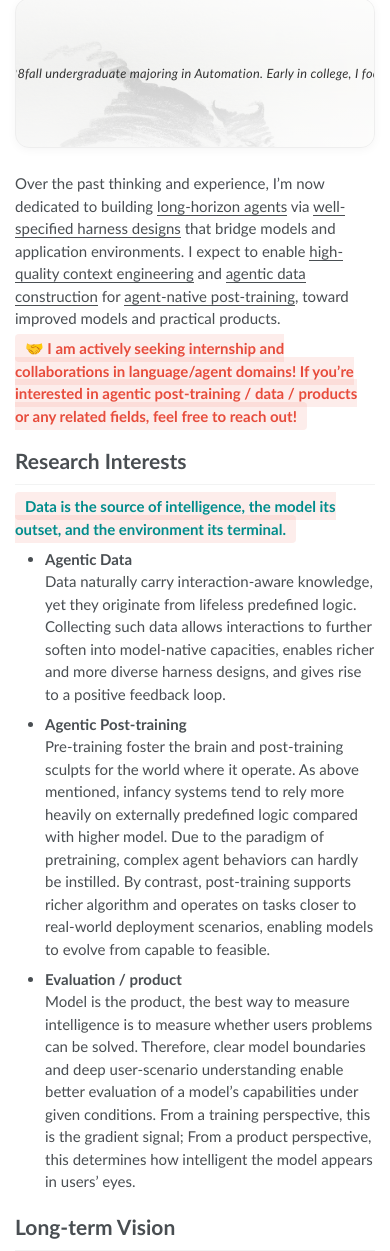
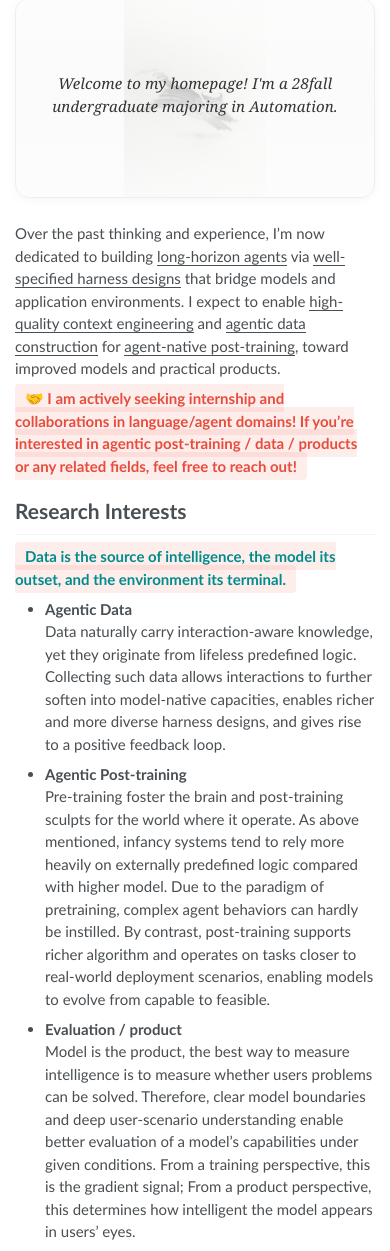
Before and after one commit to HuanLi0311/HuanLi0311.github.io, a Jekyll site: the page built from _pages/main.md, in a window 390 px wide and 1400 px high, cut to the strip 149-1400 px from the top of the window. Built offline with Jekyll 4.4.1, drawn with Linux system fonts in a browser that asks for light colours; some of the changed lines change nothing that is shown.

Commit message:
Rework hero banner: taller with full cat visible, alternating fade text
- Banner height 210px -> 300px, image uses object-fit: contain so the
  whole cat shows instead of a cropped slice
- Replace scrolling marquee with two-line alternating crossfade
  (16s cycle, each intro sentence shown on a single line sized to
  the banner width via container query units)
- Mobile (<768px): wrap lines at readable sizes; reduced-motion
  shows both lines statically

```diff
--- a/_pages/main.md
+++ b/_pages/main.md
@@ -13,13 +13,14 @@
 <style>
 .hero-banner {
   position: relative;
-  height: 210px;
+  height: 300px;
   overflow: hidden;
   border-radius: 14px;
   margin: 0.4em 0 1.6em 0;
   background: #fafafa;
   border: 1px solid #eee;
   box-shadow: 0 2px 10px rgba(0, 0, 0, 0.04);
+  container-type: inline-size;
   animation: hero-fade-in 0.9s ease both;
 }
 .hero-banner__bg {
@@ -27,8 +28,8 @@
   inset: 0;
   width: 100%;
   height: 100%;
-  object-fit: cover;
-  object-position: center 38%;
+  object-fit: contain;
+  object-position: center;
   opacity: 0.22;
   pointer-events: none;
   user-select: none;
@@ -36,47 +37,57 @@
 .hero-banner__overlay {
   position: absolute;
   inset: 0;
-  background: linear-gradient(180deg, rgba(255,255,255,0.55) 0%, rgba(255,255,255,0.15) 45%, rgba(255,255,255,0.55) 100%);
+  background: linear-gradient(180deg, rgba(255,255,255,0.5) 0%, rgba(255,255,255,0.12) 45%, rgba(255,255,255,0.5) 100%);
   pointer-events: none;
 }
-.hero-banner__marquee {
+.hero-banner__line {
   position: absolute;
   inset: 0;
   display: flex;
   align-items: center;
-  overflow: hidden;
+  justify-content: center;
+  text-align: center;
+  white-space: nowrap;
+  margin: 0;
+  padding: 0 1.5%;
+  font-family: Georgia, 'Times New Roman', serif;
+  font-style: italic;
+  letter-spacing: 0.01em;
+  color: #333;
+  opacity: 0;
+  animation: hero-switch 16s ease-in-out infinite;
 }
-.hero-banner__track {
-  display: inline-flex;
-  white-space: nowrap;
-  will-change: transform;
-  animation: hero-marquee 42s linear infinite;
+.hero-banner__line--1 { font-size: 21px; }
+.hero-banner__line--2 { font-size: 12px; animation-delay: -8s; }
+@supports (container-type: inline-size) {
+  .hero-banner__line--1 { font-size: 2.3cqw; }
+  .hero-banner__line--2 { font-size: 1.1cqw; }
 }
-.hero-banner__marquee:hover .hero-banner__track {
+.hero-banner:hover .hero-banner__line {
   animation-play-state: paused;
 }
-.hero-banner__track span {
-  padding-right: 6rem;
-  font-size: 1.05em;
-  font-style: italic;
-  letter-spacing: 0.02em;
-  color: #333;
-}
-@keyframes hero-marquee {
-  from { transform: translateX(0); }
-  to   { transform: translateX(-50%); }
+@keyframes hero-switch {
+  0%   { opacity: 0; transform: translateY(12px); }
+  4%   { opacity: 1; transform: translateY(0); }
+  46%  { opacity: 1; transform: translateY(0); }
+  50%  { opacity: 0; transform: translateY(-12px); }
+  100% { opacity: 0; transform: translateY(-12px); }
 }
 @keyframes hero-fade-in {
   from { opacity: 0; transform: translateY(10px); }
   to   { opacity: 1; transform: translateY(0); }
 }
-@media (max-width: 600px) {
-  .hero-banner { height: 150px; }
-  .hero-banner__track span { font-size: 0.85em; padding-right: 3rem; }
+@media (max-width: 768px) {
+  .hero-banner { height: 200px; }
+  .hero-banner__line { white-space: normal; padding: 0 14px; }
+  .hero-banner__line--1 { font-size: 15px; }
+  .hero-banner__line--2 { font-size: 11.5px; }
 }
 @media (prefers-reduced-motion: reduce) {
   .hero-banner { animation: none; }
-  .hero-banner__track { animation: none; transform: none; white-space: normal; }
+  .hero-banner__line { animation: none; position: static; transform: none; white-space: normal; padding: 6px 14px; }
+  .hero-banner__line--1 { opacity: 1; }
+  .hero-banner__line--2 { opacity: 1; }
 }
 [data-theme="dark"] .hero-banner {
   background: #1a1a1a;
@@ -85,20 +96,16 @@
 }
 [data-theme="dark"] .hero-banner__bg { opacity: 0.14; }
 [data-theme="dark"] .hero-banner__overlay {
-  background: linear-gradient(180deg, rgba(20,20,20,0.6) 0%, rgba(20,20,20,0.25) 45%, rgba(20,20,20,0.6) 100%);
+  background: linear-gradient(180deg, rgba(20,20,20,0.55) 0%, rgba(20,20,20,0.2) 45%, rgba(20,20,20,0.55) 100%);
 }
-[data-theme="dark"] .hero-banner__track span { color: #e5e5e5; }
+[data-theme="dark"] .hero-banner__line { color: #e5e5e5; }
 </style>
 
-<div class="hero-banner">
+<div class="hero-banner" role="note" aria-label="Welcome to my homepage! I'm a 28fall undergraduate majoring in Automation. Early in college, I focused on dynamic planning and statistical machine learning, and was exposed to 3D vision in Jun. 2025 and multi-modal methods in Nov. 2025.">
   <img class="hero-banner__bg" src="{{ '/images/banner-cat.jpg' | relative_url }}" alt="" aria-hidden="true" loading="eager">
   <div class="hero-banner__overlay"></div>
-  <div class="hero-banner__marquee" role="marquee" aria-label="Welcome to my homepage! I'm a 28fall undergraduate majoring in Automation. Early in college, I focused on dynamic planning and statistical machine learning, and was exposed to 3D vision in Jun. 2025 and multi-modal methods in Nov. 2025.">
-    <div class="hero-banner__track">
-      <span>Welcome to my homepage! I'm a 28fall undergraduate majoring in Automation. Early in college, I focused on dynamic planning and statistical machine learning, and was exposed to 3D vision in Jun. 2025 and multi-modal methods in Nov. 2025.</span>
-      <span aria-hidden="true">Welcome to my homepage! I'm a 28fall undergraduate majoring in Automation. Early in college, I focused on dynamic planning and statistical machine learning, and was exposed to 3D vision in Jun. 2025 and multi-modal methods in Nov. 2025.</span>
-    </div>
-  </div>
+  <p class="hero-banner__line hero-banner__line--1" aria-hidden="true">Welcome to my homepage! I'm a 28fall undergraduate majoring in Automation.</p>
+  <p class="hero-banner__line hero-banner__line--2" aria-hidden="true">Early in college, I focused on dynamic planning and statistical machine learning, and was exposed to 3D vision in Jun. 2025 and multi-modal methods in Nov. 2025.</p>
 </div>
 
 {% include_relative section/intro.md %}
```
